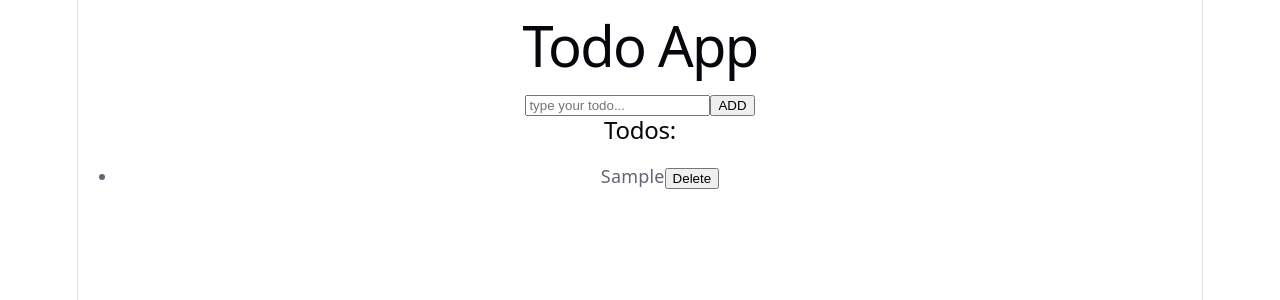
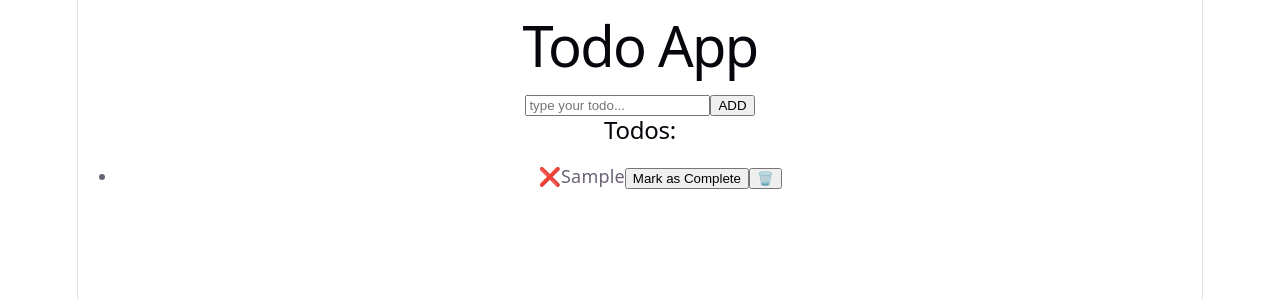
Before and after one commit to saptarsidebnath98/todo-app-react, a React (Vite) app: page / in a window 1280 px wide. Both pictures are taken after typing "Sample" into the empty fields and a click on the button "ADD". Shown: the top 300 px of the page. Built offline with nearby package versions, Linux system fonts and the light colour scheme.

Commit message:
features: mark as completed, text-linethrough, add icons, update todo

```diff
--- a/src/App.jsx
+++ b/src/App.jsx
@@ -16,7 +16,7 @@ function App() {
   const handleAdd = () => {
     const verifiedInput = input.trim();
     if(verifiedInput !== ""){
-      setTodos((prevTodos) => [...prevTodos, {id: crypto.randomUUID() , text: verifiedInput}]);
+      setTodos((prevTodos) => [...prevTodos, {id: crypto.randomUUID() , text: verifiedInput, isCompleted : false}]);
       setInput("");
     }
 
@@ -30,9 +30,21 @@ function App() {
   }
 
   const handleDelete = (id) => {
-    const copyTodos = [...todos];
-    const updatedTodos = copyTodos.filter((item) => item.id !== id);
-    setTodos(updatedTodos);
+    setTodos(prevTodos => prevTodos.filter((item) => item.id !== id))
+  }
+
+  const handleComplete = (id) => {
+
+    setTodos((prevTodos) => {
+     return prevTodos.map((todo) => {
+      if(todo.id === id){
+        return {...todo, isCompleted: !todo.isCompleted}
+      }else{
+        return todo
+      }
+     })
+    })
+
   }
 
 
@@ -47,7 +59,7 @@ useEffect(() => {
       </header>
       <main>
         <ControlTodos input={input} handleInputChange={handleInputChange} handleAdd={handleAdd} handleKeyDownToAddTodo={handleKeyDownToAddTodo}/>
-        <DisplayTodos todos={todos} handleDelete={handleDelete}/>
+        <DisplayTodos todos={todos} handleDelete={handleDelete} handleComplete={handleComplete}/>
       </main>
       <footer>
 
--- a/src/components/DisplayTodos.jsx
+++ b/src/components/DisplayTodos.jsx
@@ -1,14 +1,22 @@
 
-const DisplayTodos = ({todos, handleDelete}) => {
+const DisplayTodos = ({ todos, handleDelete, handleComplete }) => {
+
   return (
     <section>
       <h2>Todos:</h2>
       <ul>
         {todos.length > 0 && todos.map((item) => {
-              return(
+          const todoStyle = {
+            textDecoration: item.isCompleted
+              ? "line-through"
+              : "none"
+          };
+          return (
             <li key={item.id}>
-                  <span>{item.text}</span>
-                  <button onClick={() => handleDelete(item.id)}>Delete</button>
+              <span >{item.isCompleted ? "✅" : "❌"}</span>
+              <span style={todoStyle}>{item.text}</span>
+              <button onClick={() => handleComplete(item.id)}>{item.isCompleted ? "Mark as incomplete" : "Mark as Complete"}</button>
+              <button onClick={() => handleDelete(item.id)}>🗑️</button>
             </li>
           )
 
```
Lines whose indentation alone changed are shown as unchanged.
